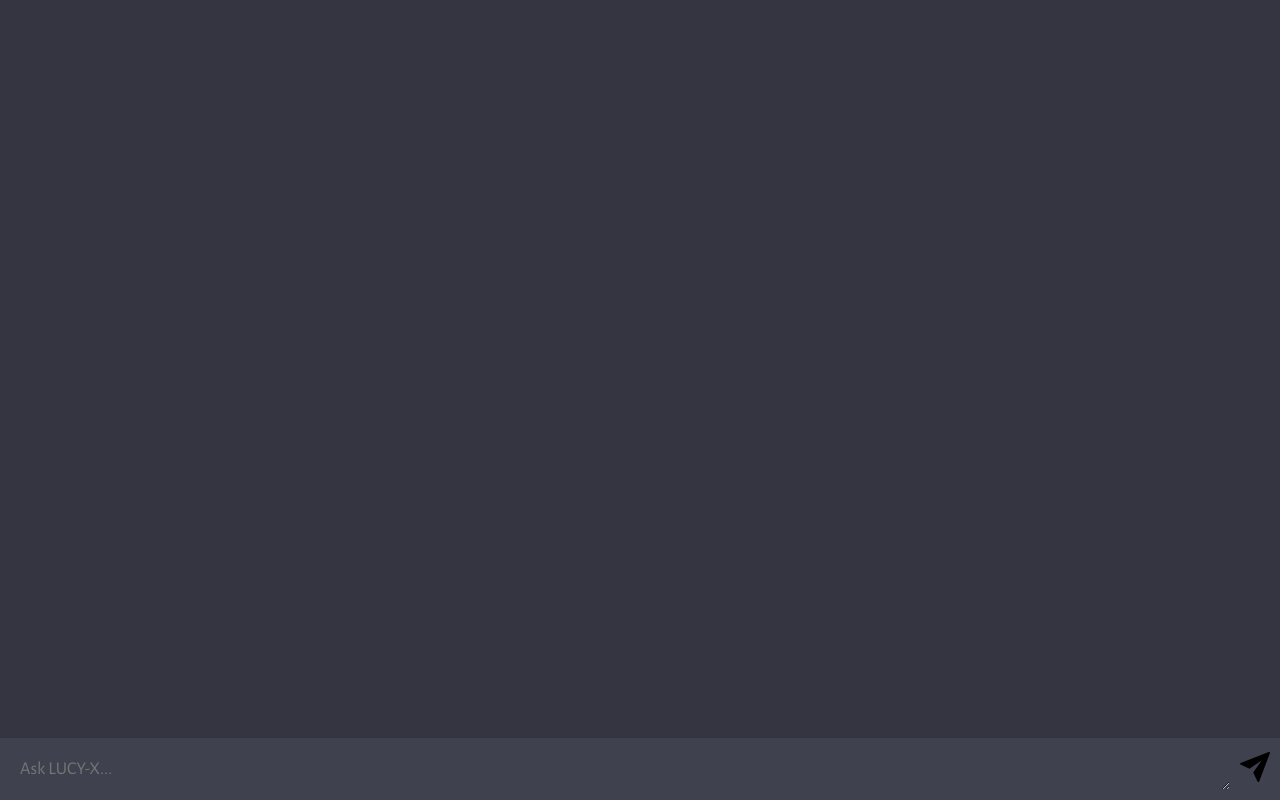
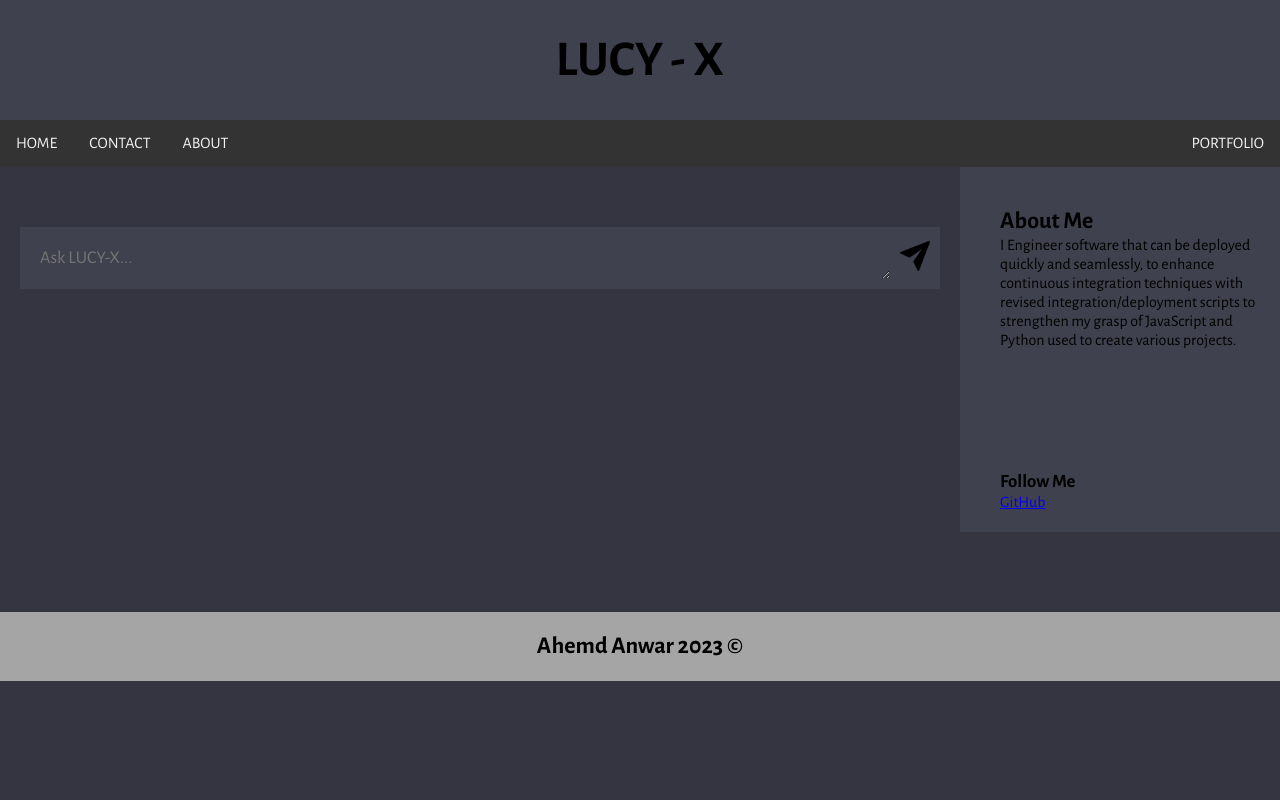
Before and after one commit to ahmedjanwar/lucy-x, a website built with Vite: page client/index.html in a window 1280 px wide. Built offline with nearby package versions, Linux system fonts and the light colour scheme.

Commit message:
Update index.html
UI Edited

```diff
--- a/client/index.html
+++ b/client/index.html
@@ -1,24 +1,159 @@
 <!DOCTYPE html>
 <html lang="en">
   <head>
-    <script async src="https://pagead2.googlesyndication.com/pagead/js/adsbygoogle.js?client=ca-pub-6493276108350890"
-     crossorigin="anonymous"></script>
     <meta charset="UTF-8" />
     <link rel="icon" type="image/svg+xml" href="favicon.ico" />
     <meta name="viewport" content="width=device-width, initial-scale=1.0" />
     <title>LUCY-X Your AI</title>
     <link rel="stylesheet" href="style.css" />
+
+    <style>
+
+
+
+      /* Header/Blog Title */
+      .header {
+        padding: 30px;
+        text-align: center;
+        background: #40414F;
+      }
+
+      .header h1 {
+        font-size: 50px;
+      }
+
+      /* Style the top navigation bar */
+      .topnav {
+        overflow: hidden;
+        background-color: #333;
+      }
+
+      /* Style the topnav links */
+      .topnav a {
+        float: left;
+        display: block;
+        color: #f2f2f2;
+        text-align: center;
+        padding: 14px 16px;
+        text-decoration: none;
+      }
+
+      /* Change color on hover */
+      .topnav a:hover {
+        background-color: #40414F;
+        color: black;
+      }
+
+      /* Create two unequal columns that floats next to each other */
+      /* Left column */
+      .leftcolumn {
+        float: left;
+        width: 75%;
+      }
+
+      /* Right column */
+      .rightcolumn {
+        float: left;
+        width: 25%;
+        background-color: #40414F;
+        padding-left: 20px;
+      }
+
+      /* Fake image */
+      .fakeimg {
+        background-color: #aaa;
+        width: 100%;
+        padding: 20px;
+      }
+
+      /* Add a card effect for articles */
+      .card {
+        background-color: 40414F;
+        padding: 20px;
+        margin-top: 20px;
+      }
+
+      /* Clear floats after the columns */
+      .row:after {
+        content: "";
+        display: table;
+        clear: both;
+      }
+
+      /* Footer */
+      .footer {
+        padding: 20px;
+        text-align: center;
+        background: #a5a5a5;
+        margin-top: 80px;
+      }
+
+      /* Responsive layout - when the screen is less than 800px wide, make the two columns stack on top of each other instead of next to each other */
+      @media screen and (max-width: 800px) {
+        .leftcolumn, .rightcolumn {
+          width: 100%;
+          padding: 0;
+        }
+      }
+
+      /* Responsive layout - when the screen is less than 400px wide, make the navigation links stack on top of each other instead of next to each other */
+      @media screen and (max-width: 400px) {
+        .topnav a {
+          visibility: hidden;
+        }
+      }
+      </style>
       </head>
       <body>
-    <div id="app">
+
+      <div class="header">
+        <h1>LUCY - X</h1>
+      </div>
+
+      <div class="topnav">
+        <a href="./">HOME</a>
+        <a href="https://portfolio-703mmzk1v-ahmedjanwar.vercel.app/">CONTACT</a>
+        <a href="#">ABOUT</a>
+        <a href="https://portfolio-703mmzk1v-ahmedjanwar.vercel.app/" style="float:right">PORTFOLIO</a>
+      </div>
+
+      <div class="row">
+        <div class="leftcolumn">
+          <div class="card">
             <div id="chat_container"></div>
-
         <form>
           <textarea name="prompt" rows="1" cols="1" placeholder="Ask LUCY-X..."></textarea>
           <button type="submit"><img src="assets/send.svg" alt="send" />
           </form>
           </div>
 
+        </div>
+        <div class="rightcolumn">
+          <div class="card">
+            <h2>About Me</h2>
+
+            <p>I Engineer software that can be deployed quickly and seamlessly,
+              to enhance continuous integration techniques with revised integration/deployment
+              scripts to strengthen my grasp of JavaScript and Python used to create various
+              projects.</p>
+          </div>
+          <div class="card">
+
+
+          </div>
+          <div class="card">
+            <h3>Follow Me</h3>
+            <a href="https://github.com/ahmedjanwar">GitHub</a>
+          </div>
+        </div>
+      </div>
+
+      <div class="footer" >
+        <h2>Ahemd Anwar 2023 &copy;</h2>
+      </div>
+
+
+
     <script type="module" src="script.js"></script>
   </body>
 </html>
```
Lines whose indentation alone changed are shown as unchanged.
